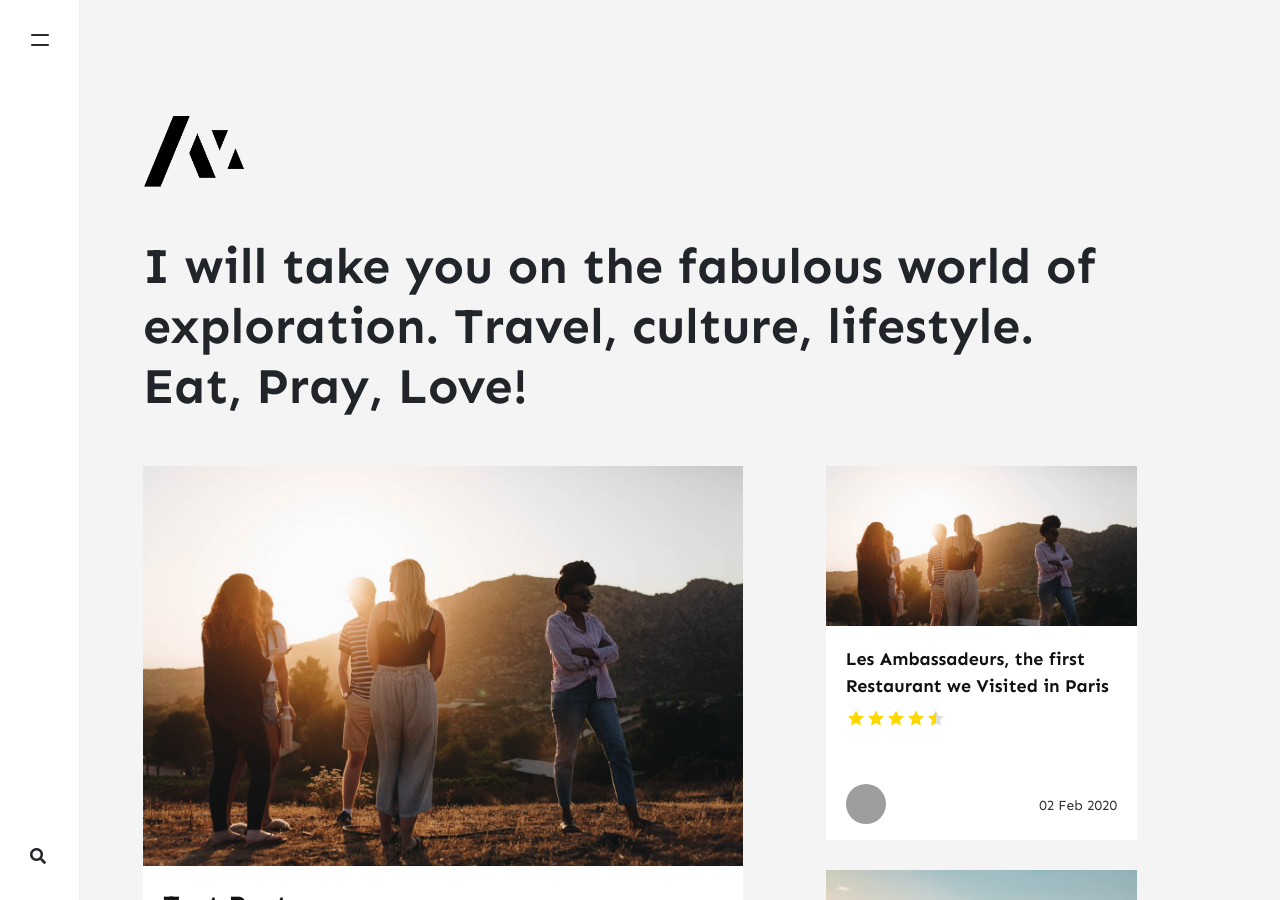
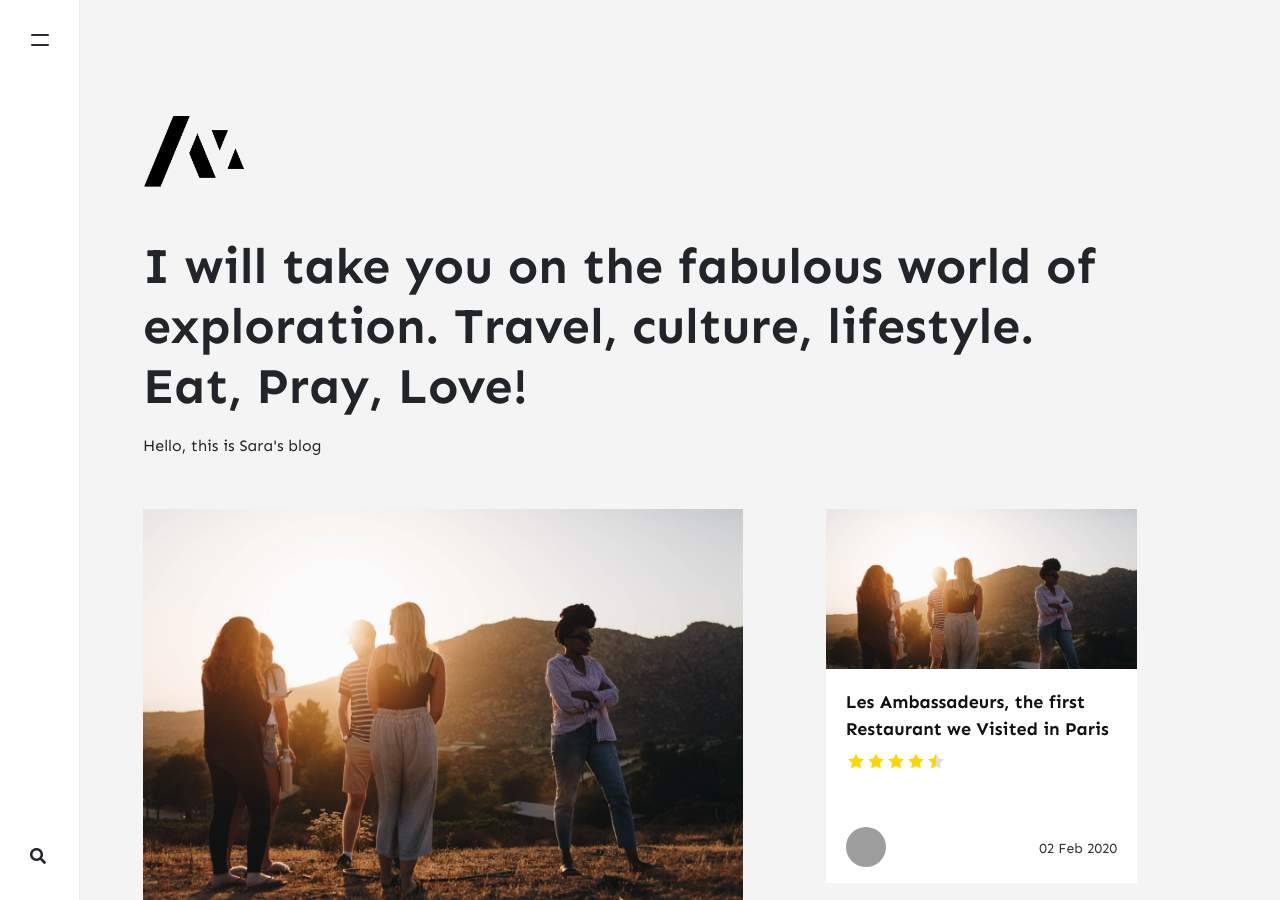
Before and after one commit to sgc1519/sgc1519.github.io, a Jekyll site: the page built from index.html, in a window 1280 px wide and 900 px high. Built offline with Jekyll 4.4.1, drawn with Linux system fonts in a browser that asks for light colours; nearby versions of some CDN libraries; the list of posts is cut into pages by our own code; comment, search, counter and statistics services are not loaded; grey boxes are pictures that could not be loaded.

Commit message:
Update index.html

```diff
--- a/index.html
+++ b/index.html
@@ -2,7 +2,7 @@
 layout: default
 title: Home
 ---
-
+<h>Hello, this is Sara's blog</h>
 <!-- Posts Index
 ================================================== -->
 <div class="blog-grid-container">
```
